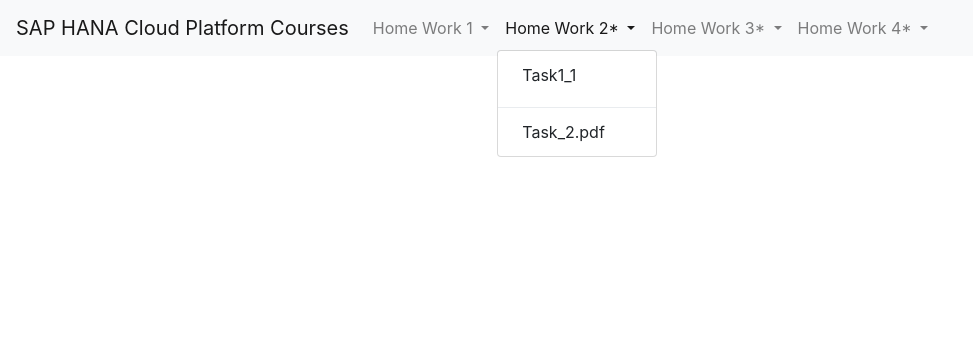
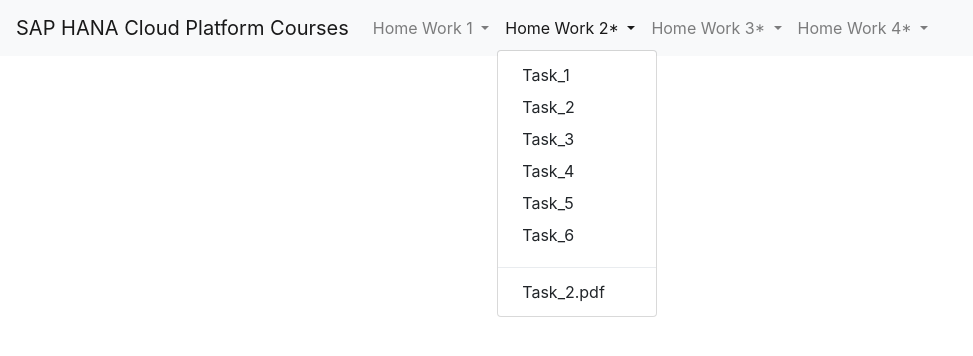
Before and after one commit to PashkaDemosyuk/SAP_HANA_Cloud_Platform, a plain HTML site: page Main/index.html in a window 1280 px wide. Both pictures are taken after a click on the button "Home Work 2*". Shown: the whole page, without its empty margins (0-973 px from the left). Drawn offline with nearby package versions, Linux system fonts and the light colour scheme.

Commit message:
Small Code Refactoring...

```diff
--- a/Main/index.html
+++ b/Main/index.html
@@ -24,7 +24,7 @@
                     Home Work 1
                 </a>
                 <div class="dropdown-menu" aria-labelledby="navbarDropdown1">
-                    <a class="dropdown-item" href="../Task1/index.html">Task11</a>
+                    <a class="dropdown-item" href="../HW1/index.html">Task_1</a>
                     <a class="dropdown-item" href="#"></a>
                     <div class="dropdown-divider"></div>
                     <a class="dropdown-item" href="../HW%2001%20-%20Web%20Technologies%20for%20SAP%20HANA%20Cloud%20Platfrom%20v%200.9.pdf">Task1.pdf</a>
@@ -36,7 +36,12 @@
                     Home Work 2*
                 </a>
                 <div class="dropdown-menu" aria-labelledby="navbarDropdown2">
-                    <a class="dropdown-item" href="../Task2">Task1_1</a>
+                    <a class="dropdown-item" href="../HW2/Task1(Table).html">Task_1</a>
+                    <a class="dropdown-item" href="../HW2/Task2.html">Task_2</a>
+                    <a class="dropdown-item" href="../HW2/Task3.html">Task_3</a>
+                    <a class="dropdown-item" href="../HW2/Task4.html">Task_4</a>
+                    <a class="dropdown-item" href="../HW2/Task5.html">Task_5</a>
+                    <a class="dropdown-item" href="../HW2/Task6.html">Task_6</a>
                     <a class="dropdown-item" href="#"></a>
                     <div class="dropdown-divider"></div>
                     <a class="dropdown-item" href="../HW_02_CSS_Web_Technologies_for_SAP.pdf">Task_2.pdf</a>
@@ -48,7 +53,12 @@
                     Home Work 3*
                 </a>
                 <div class="dropdown-menu" aria-labelledby="navbarDropdown3">
-                    <a class="dropdown-item" href="../Task3">Task1_3</a>
+                    <a class="dropdown-item" href="../HW3/Task1.html">Task_1</a>
+                    <a class="dropdown-item" href="../HW3/Task2.html">Task_2</a>
+                    <a class="dropdown-item" href="../HW3/Task3.html">Task_3</a>
+                    <a class="dropdown-item" href="../HW3/Task4.html">Task_4</a>
+                    <a class="dropdown-item" href="../HW3/Task5.html">Task_5</a>
+                    <a class="dropdown-item" href="../HW3/Task6.html">Task_6</a>
                     <a class="dropdown-item" href="#"></a>
                     <div class="dropdown-divider"></div>
                     <a class="dropdown-item" href="../HW_03_Grid,_Bootstrap_Web_Technologies.pdf">Task_3.pdf</a>
```
Also changed, not shown: HW1/index.html (+1 -0 lines), 1 other file.
